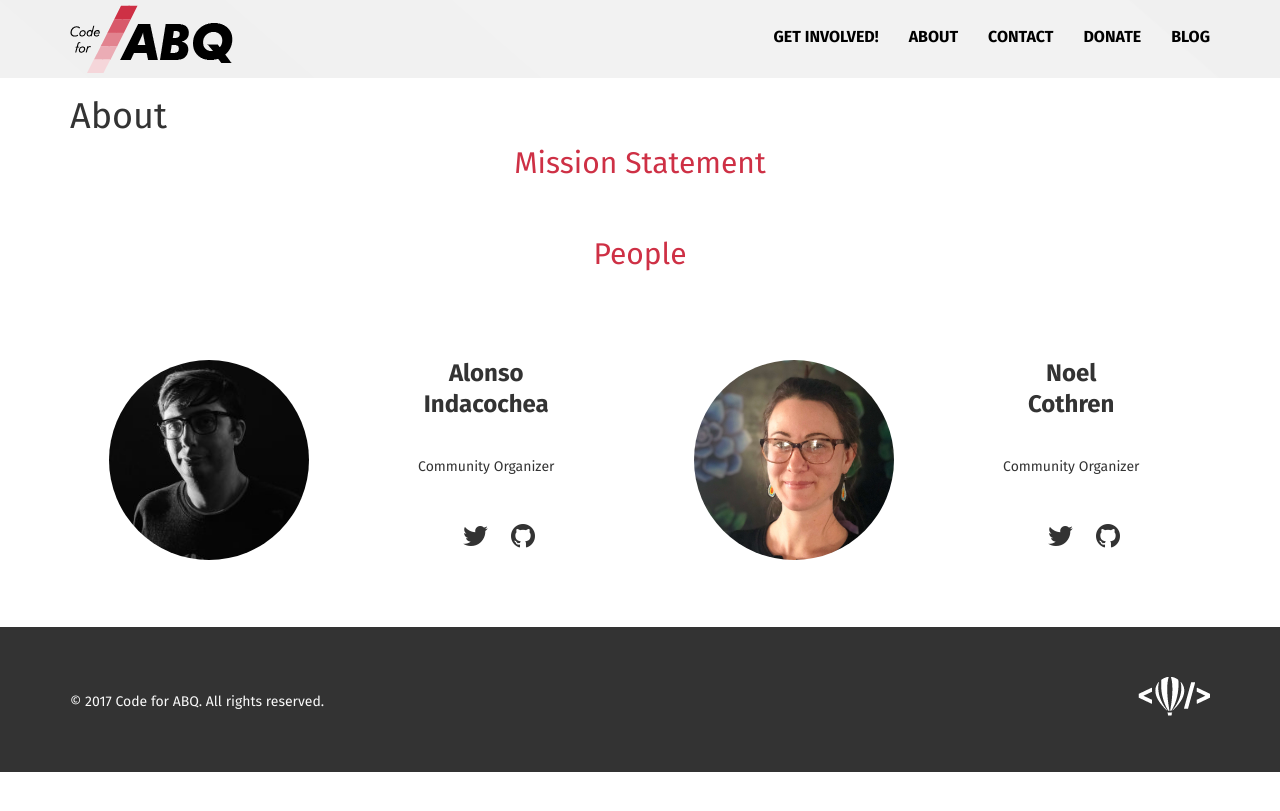
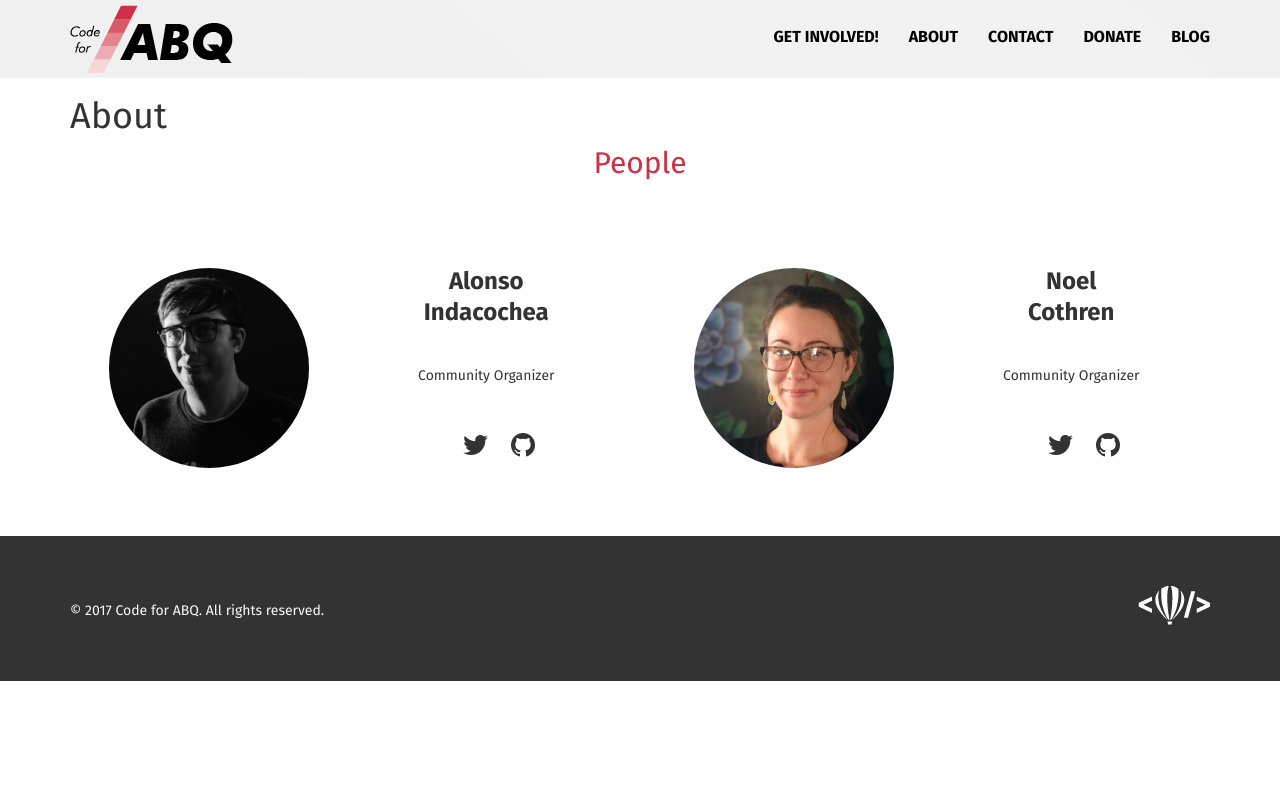
Before and after one commit to ThomasWomack/Code-for-NM, a Jekyll site: the page built from about/index.html, in a window 1280 px wide. Shown: the top 811 px of the page. Built offline with Jekyll 4.4.1, drawn with Linux system fonts in a browser that asks for light colours; nearby versions of some CDN libraries.

Commit message:
comment out Mission Statement header for now

```diff
--- a/about/index.html
+++ b/about/index.html
@@ -9,7 +9,7 @@ title: About
 			<div class="col-md-12">
 				<h1>About</h1>
 			</div>
-			<h2>Mission Statement</h2>
+			<!-- <h2>Mission Statement</h2> -->
 
 			<h2>People</h2>
 
```
